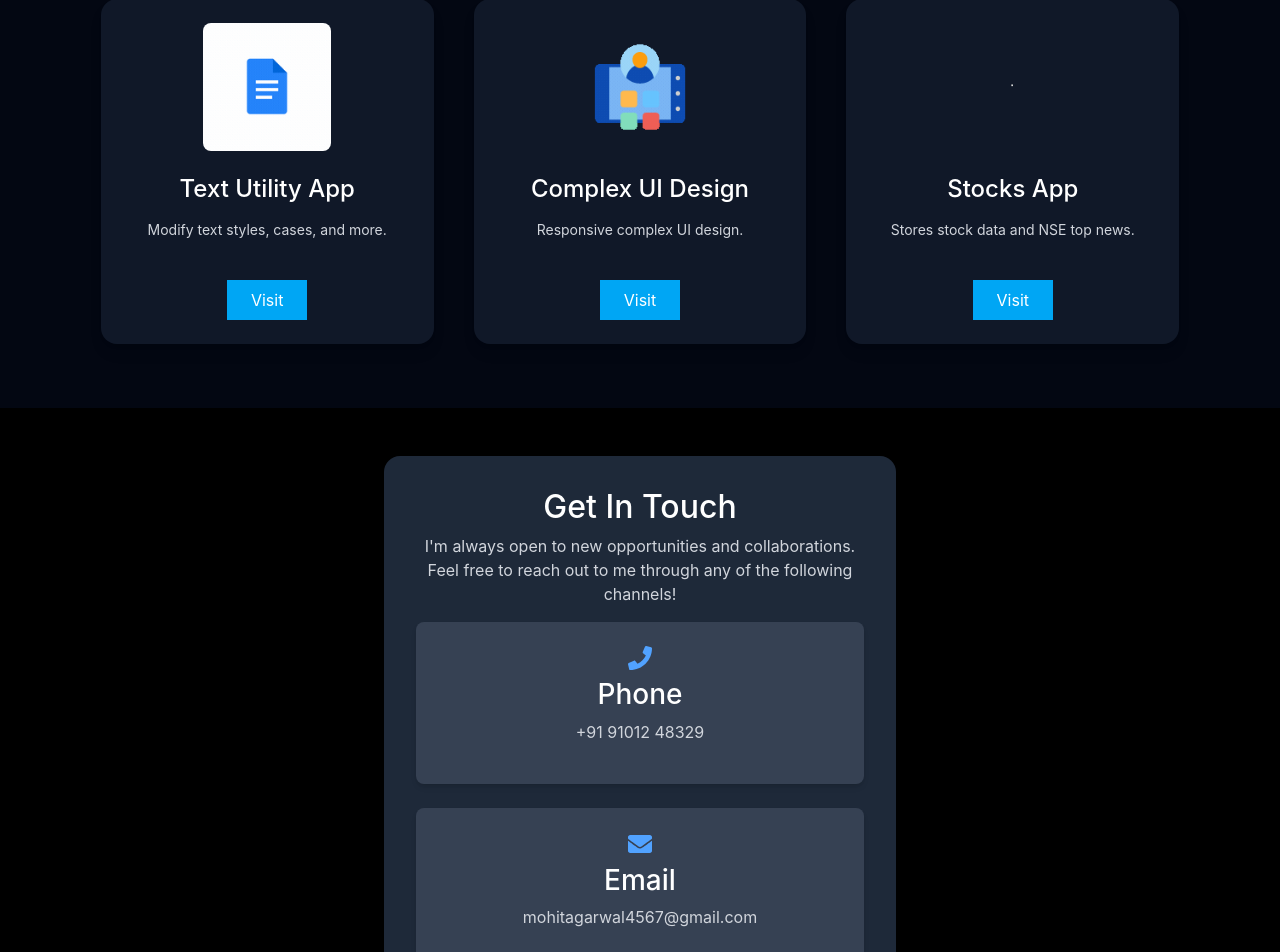
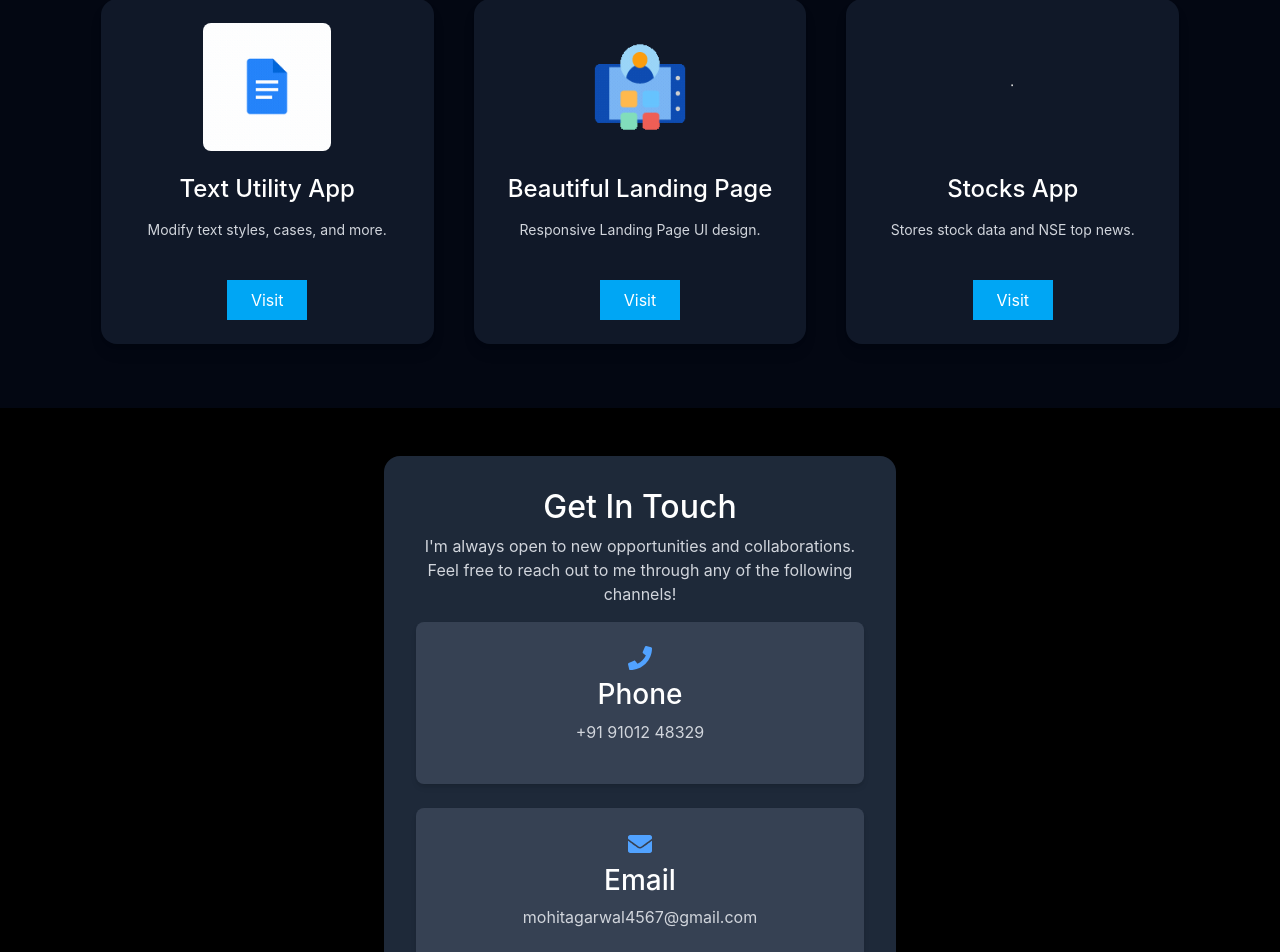
Before and after one commit to 1997MohitAgarwal/Portfolio, a React (Vite) app: page / in a window 1280 px wide. Shown: the part 3235-4187 px from the top of the page. Built offline with nearby package versions, Linux system fonts and the light colour scheme.

Commit message:
Update Projects.jsx

```diff
--- a/src/components/Projects.jsx
+++ b/src/components/Projects.jsx
@@ -58,9 +58,9 @@ export default function Projects() {
     // },
     {
       img: "/assets/images/UI.gif",
-      title: "Complex UI Design",
-      description: "Responsive complex UI design.",
-      link: "https://ui-design-page-one.vercel.app/",
+      title: "Beautiful Landing Page",
+      description: "Responsive Landing Page UI design.",
+      link: "https://minimalist-landing-page.vercel.app/",
     },
     {
       img: "/assets/images/stocks.gif",
```
